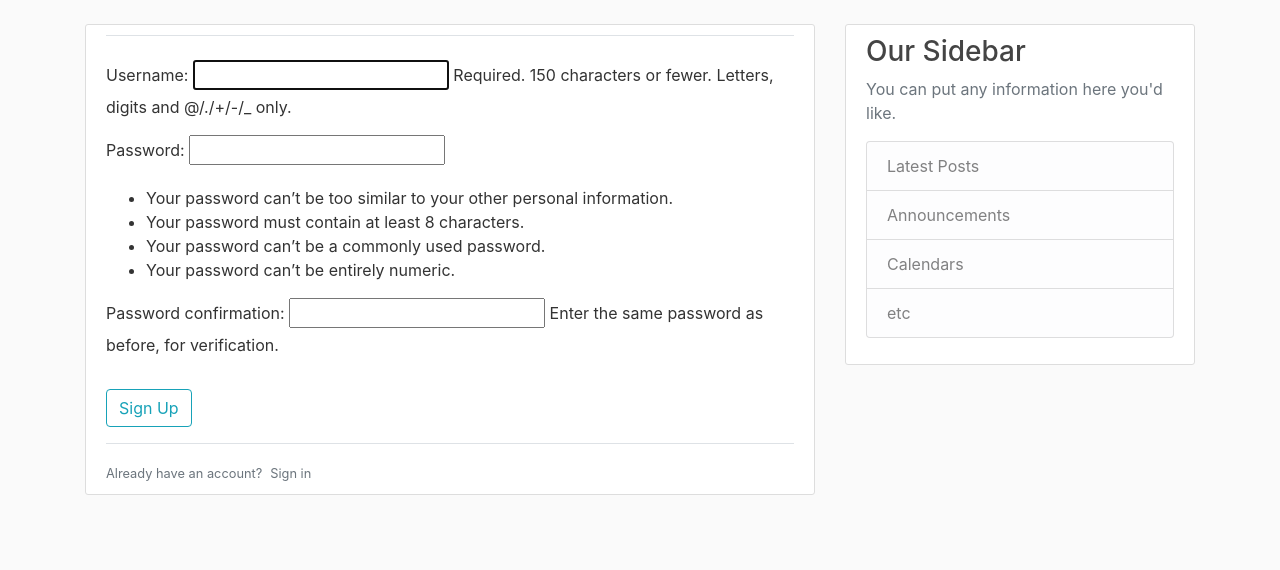
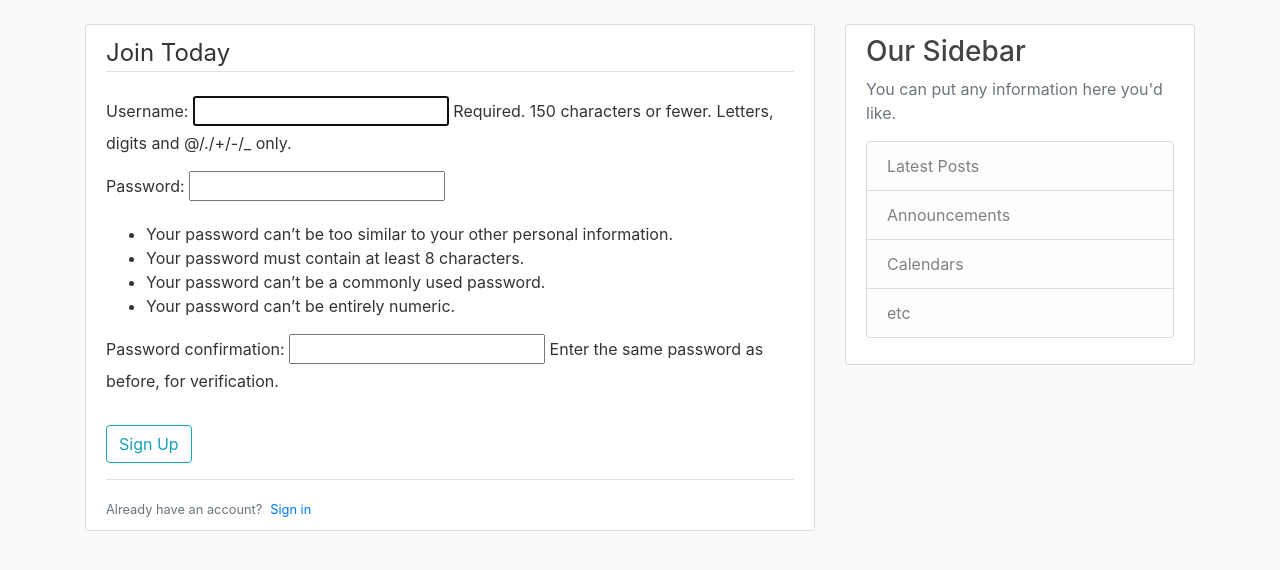
Before and after one commit to Ngeti258/Blog-App, a Django app: page /register/ in a window 1280 px wide. Shown: the part 56-626 px from the top of the page. Run offline with Django 3.2, Linux system fonts and the light colour scheme; some libraries are stand-ins or nearby versions.

```diff
--- a/users/templates/users/register.html
+++ b/users/templates/users/register.html
@@ -4,7 +4,7 @@
         <form method="POST">
             {% csrf_token %}
             <fieldset class="form-group">
-                <legend class="border-bottom mb-4"></legend>
+                <legend class="border-bottom mb-4">Join Today</legend>
                 {{form.as_p}}
             </fieldset>
             <div class="form-group">
@@ -12,7 +12,7 @@
             </div>
         </form>
         <div class="border-top pt-3">
-            <small class="text-muted">Already have an account?<a class="ml-2">Sign in</a></small>
+            <small class="text-muted">Already have an account?<a class="ml-2" href="#">Sign in</a></small>
         </div>
     </div>
 {%endblock content%}
--- a/users/views.py
+++ b/users/views.py
@@ -4,8 +4,8 @@ from django.contrib import messages
 
 def register(request):
     if request.method == 'POST':
-         form = UserCreationForm(request.POST)
-         if form.is_valid():
+        form = UserCreationForm(request.POST)
+        if form.is_valid():
             username=form.cleaned_data.get('username')
             messages.success(request,f'Account created for {username}!')
             return redirect('blog-home')
```
